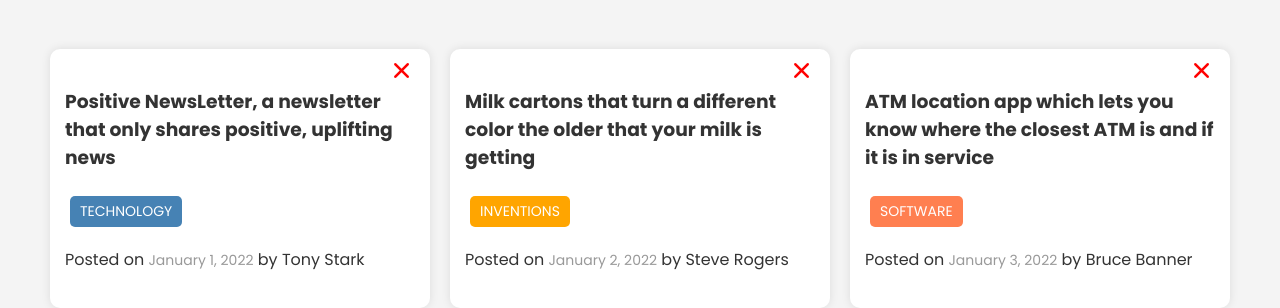
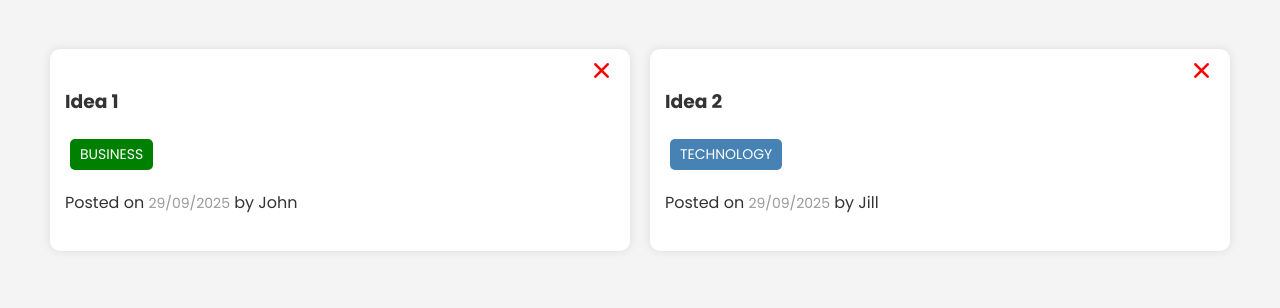
Before and after one commit to Oliko136/randomideas-api, a website built with webpack: page client/src/index.html in a window 1280 px wide. Shown: the part 90-398 px from the top of the page. Built offline with nearby package versions, Linux system fonts and the light colour scheme.

Commit message:
Create idea list component

```diff
--- /dev/null
+++ b/client/src/components/IdeaList.js
@@ -0,0 +1,58 @@
+class IdeaList {
+    constructor() {
+        this._ideaListEl = document.getElementById('idea-list');
+        this._ideas = [
+            {
+                id: 1,
+                text: 'Idea 1',
+                tag: 'Business',
+                username: 'John',
+                date: '29/09/2025'
+            },
+            {
+                id: 2,
+                text: 'Idea 2',
+                tag: 'Technology',
+                username: 'Jill',
+                date: '29/09/2025'
+            }
+        ];
+        this._validTags = new Set();
+        this._validTags.add('technology');
+        this._validTags.add('software');
+        this._validTags.add('business');
+        this._validTags.add('education');
+        this._validTags.add('health');
+        this._validTags.add('inventions');
+    }
+
+    getTagClass(tag) {
+        tag = tag.toLowerCase();
+        let tagClass = '';
+        if (this._validTags.has(tag)) {
+            tagClass = `tag-${tag}`;
+        } else {
+            tagClass = '';
+        }
+        return tagClass;
+    }
+
+    render() {
+        this._ideaListEl.innerHTML = this._ideas.map(idea => {
+            const tagClass = this.getTagClass(idea.tag);
+
+            return `
+            <div class="card">
+                <button class="delete"><i class="fas fa-times"></i></button>
+                <h3>${idea.text}</h3>
+                <p class="tag ${tagClass}">${idea.tag.toUpperCase()}</p>
+                <p>
+                    Posted on <span class="date">${idea.date}</span> by
+                    <span class="author">${idea.username}</span>
+                </p>
+            </div>`;
+        }).join('');
+    }
+}
+
+export default IdeaList;
--- a/client/src/index.html
+++ b/client/src/index.html
@@ -14,44 +14,7 @@
       </button>
     </header>
     <div class="container">
-      <div id="idea-list" class="ideas">
-        <div class="card">
-          <button class="delete"><i class="fas fa-times"></i></button>
-          <h3>
-            Positive NewsLetter, a newsletter that only shares positive,
-            uplifting news
-          </h3>
-          <p class="tag tag-technology">TECHNOLOGY</p>
-          <p>
-            Posted on <span class="date">January 1, 2022</span> by
-            <span class="author">Tony Stark</span>
-          </p>
-        </div>
-        <div class="card">
-          <button class="delete"><i class="fas fa-times"></i></button>
-          <h3>
-            Milk cartons that turn a different color the older that your milk is
-            getting
-          </h3>
-          <p class="tag tag-inventions">INVENTIONS</p>
-          <p>
-            Posted on <span class="date">January 2, 2022</span> by
-            <span class="author">Steve Rogers</span>
-          </p>
-        </div>
-        <div class="card">
-          <button class="delete"><i class="fas fa-times"></i></button>
-          <h3>
-            ATM location app which lets you know where the closest ATM is and if
-            it is in service
-          </h3>
-          <p class="tag tag-software">SOFTWARE</p>
-          <p>
-            Posted on <span class="date">January 3, 2022</span> by
-            <span class="author">Bruce Banner</span>
-          </p>
-        </div>
-      </div>
+      <div id="idea-list" class="ideas"></div>
     </div>
 
     <div id="modal" class="modal">
--- a/client/src/index.js
+++ b/client/src/index.js
@@ -1,8 +1,11 @@
 import '@fortawesome/fontawesome-free/css/all.css';
 import Modal from './components/Modal';
 import IdeaForm from './components/IdeaForm';
+import IdeaList from './components/IdeaList';
 import './css/style.css';
 
 const modal = new Modal();
 const ideaForm = new IdeaForm();
 ideaForm.render();
+const ideaList = new IdeaList();
+ideaList.render();
```
